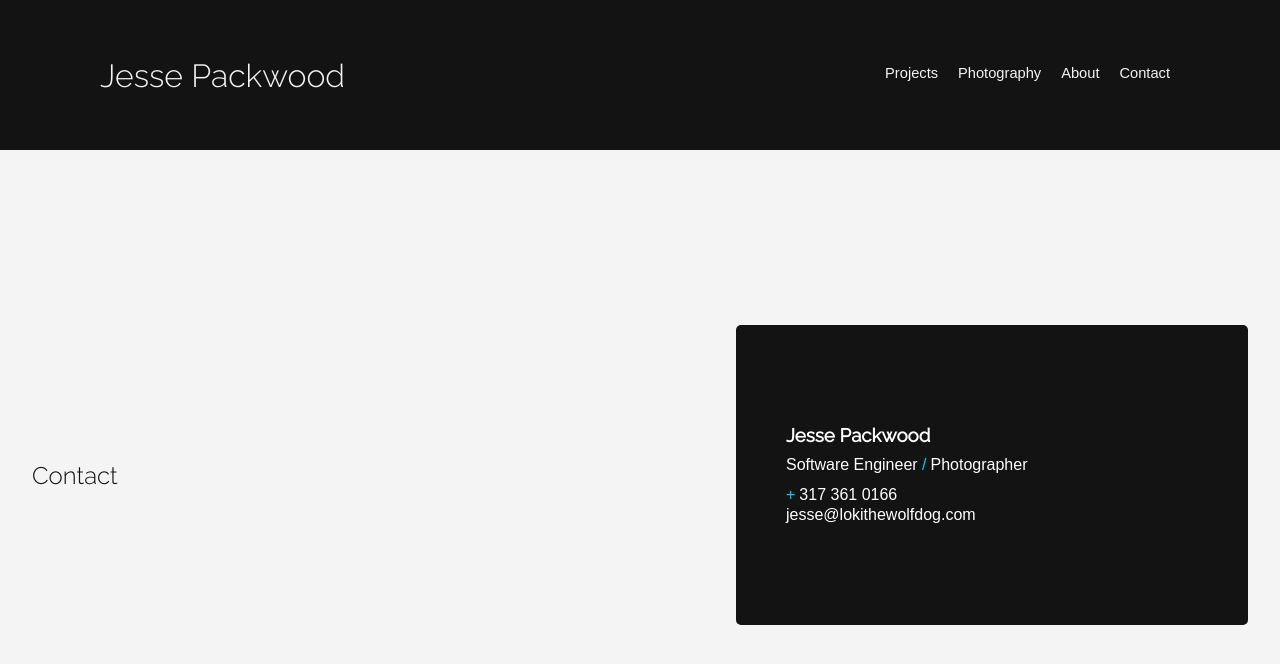
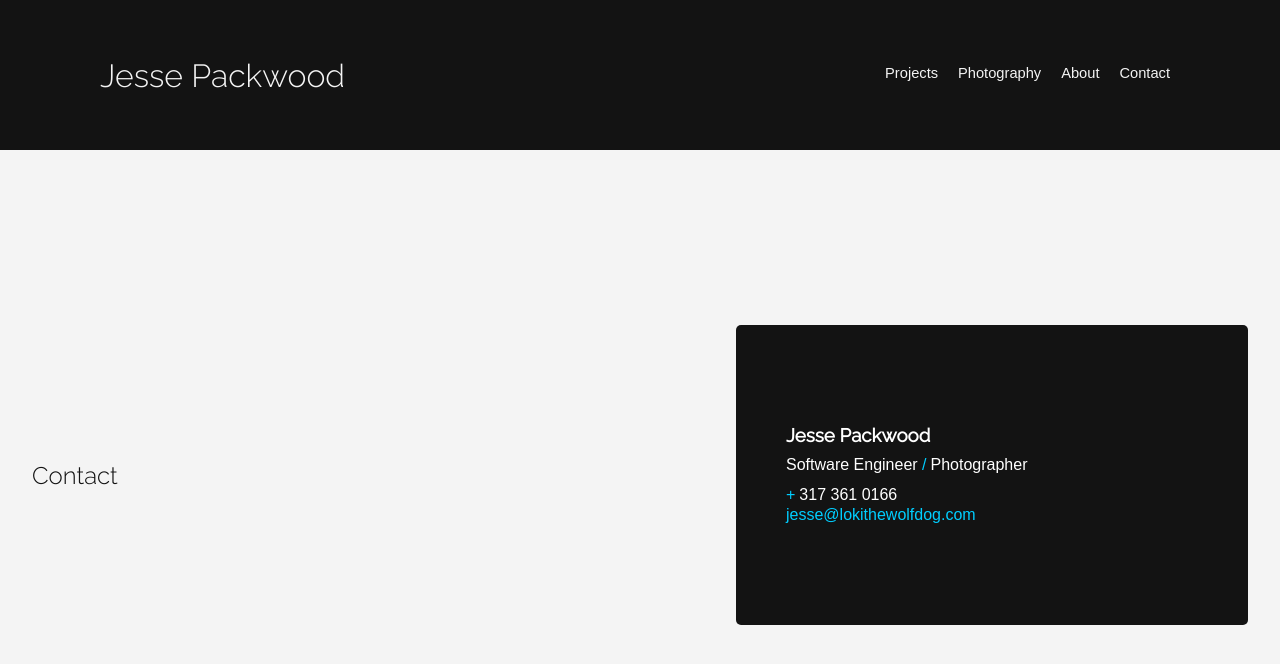
Before and after one commit to jessepackwood/jessepackwood.github.io, a React (Create React App) app: page /contact in a window 1280 px wide. Shown: the top 664 px of the page. Built offline with nearby package versions, Linux system fonts and the light colour scheme.

Commit message:
update contact email link

```diff
--- a/src/components/Contact/Contact.css
+++ b/src/components/Contact/Contact.css
@@ -23,6 +23,12 @@
   justify-content: space-around;
   align-items: center;
   background: #f4f4f4; }
+
+.contact-email-link {
+  color: #00CEFF;
+  text-decoration: none; }
+  .contact-email-link :visited {
+    color: orange; }
 
 .subtitle-wrapper {
   width: 50%; }
--- a/src/components/Contact/Contact.js
+++ b/src/components/Contact/Contact.js
@@ -12,7 +12,7 @@ const Contact = () => {
           <h3 className='contact-name'>Jesse Packwood</h3>
           <span className='job-title'>Software Engineer <span className='contact-plus'>/</span>Photographer</span>
           <span><span className='contact-plus'>+</span>317 361 0166</span>
-          <span className='contact-email'>jesse@lokithewolfdog.com</span>
+          <span><a href="mailto:jesse@lokithewolfdog.com" className='contact-email-link'>jesse@lokithewolfdog.com</a></span>
         </div>
       </div>
     </div>
--- a/src/components/Contact/Contact.scss
+++ b/src/components/Contact/Contact.scss
@@ -22,6 +22,14 @@
   justify-content: space-around;
   align-items: center;
   background: $white;
+}
+
+.contact-email-link {
+  color: $light-blue;
+  text-decoration: none;
+  & :visited {
+    color: $accent-color;
+  }
 }
 
 .subtitle-wrapper {
```
